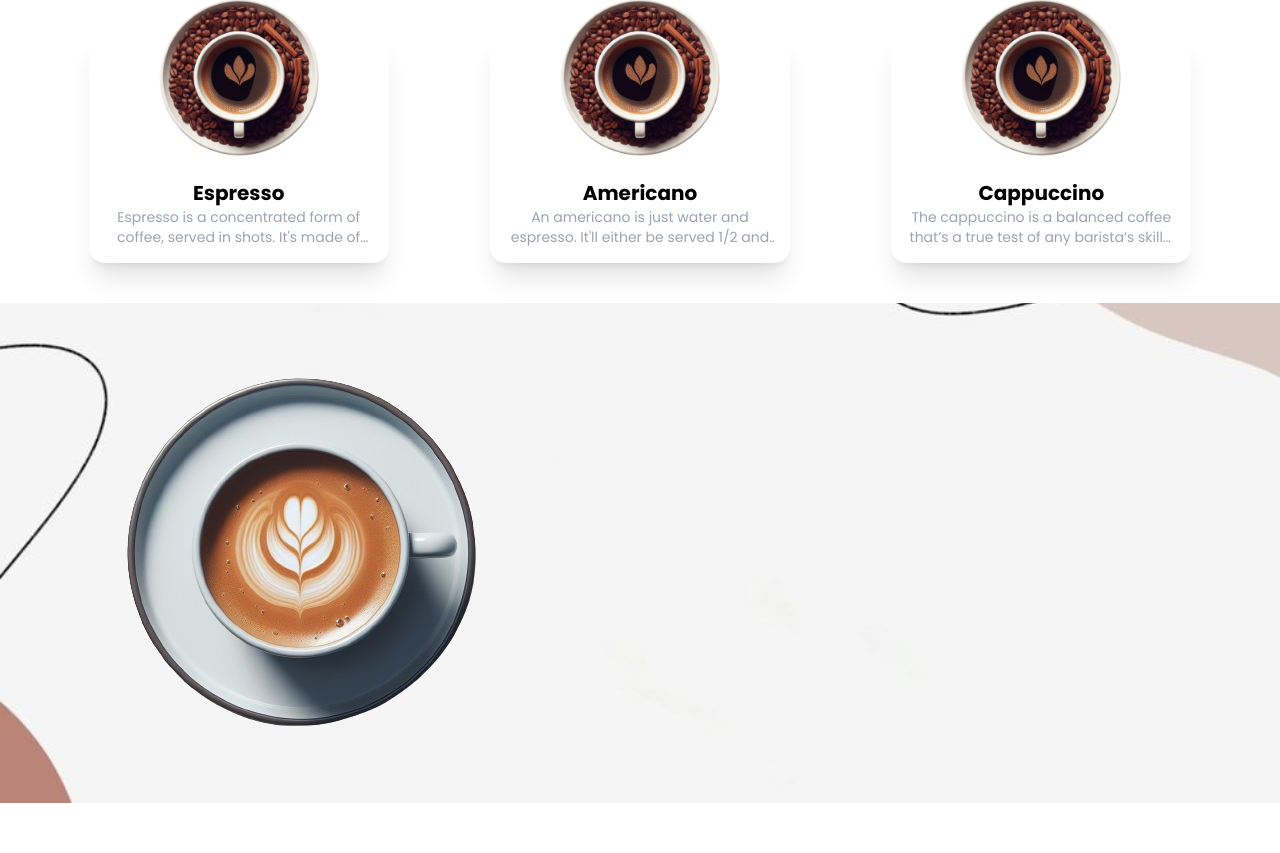
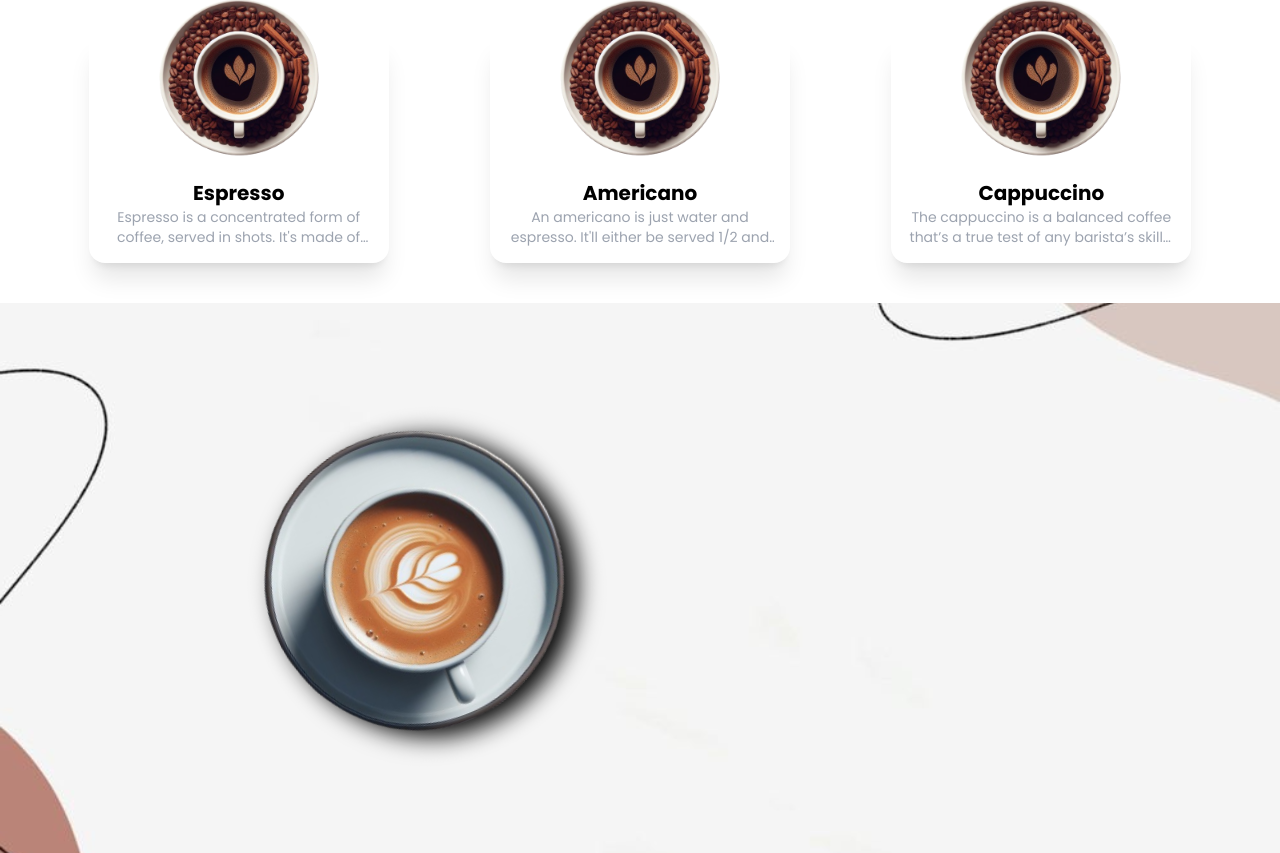
Before and after one commit to aadarshraj02/Coffee-cafe, a React (Vite) app: page / in a window 1280 px wide. Shown: the part 787-1640 px from the top of the page. Before the commit the page ends 1590 px from the top, so only its background shows below. Built offline with nearby package versions, Linux system fonts and the light colour scheme; a web font is replaced by a local one.

Commit message:
styled image

```diff
--- a/src/components/Banner.jsx
+++ b/src/components/Banner.jsx
@@ -12,10 +12,14 @@ const Banner = () => {
   return (
     <>
       <div style={bgImage}>
-        <div className="container">
+        <div className="container min-h-[550px] flex justify-center items-center py-12 sm:py-0 ">
           <div className="grid grid-cols-1 sm:grid-cols-2 gap-6">
             <div>
-              <img src="../../public/coffee-white.png" alt="" />
+              <img
+                className="max-w-[430px] w-full mx-auto spin drop-shadow-[10px_-10px_12px_rgba(0,0,0,1)]"
+                src="../../public/coffee-white.png"
+                alt=""
+              />
             </div>
             <div></div>
           </div>
```
